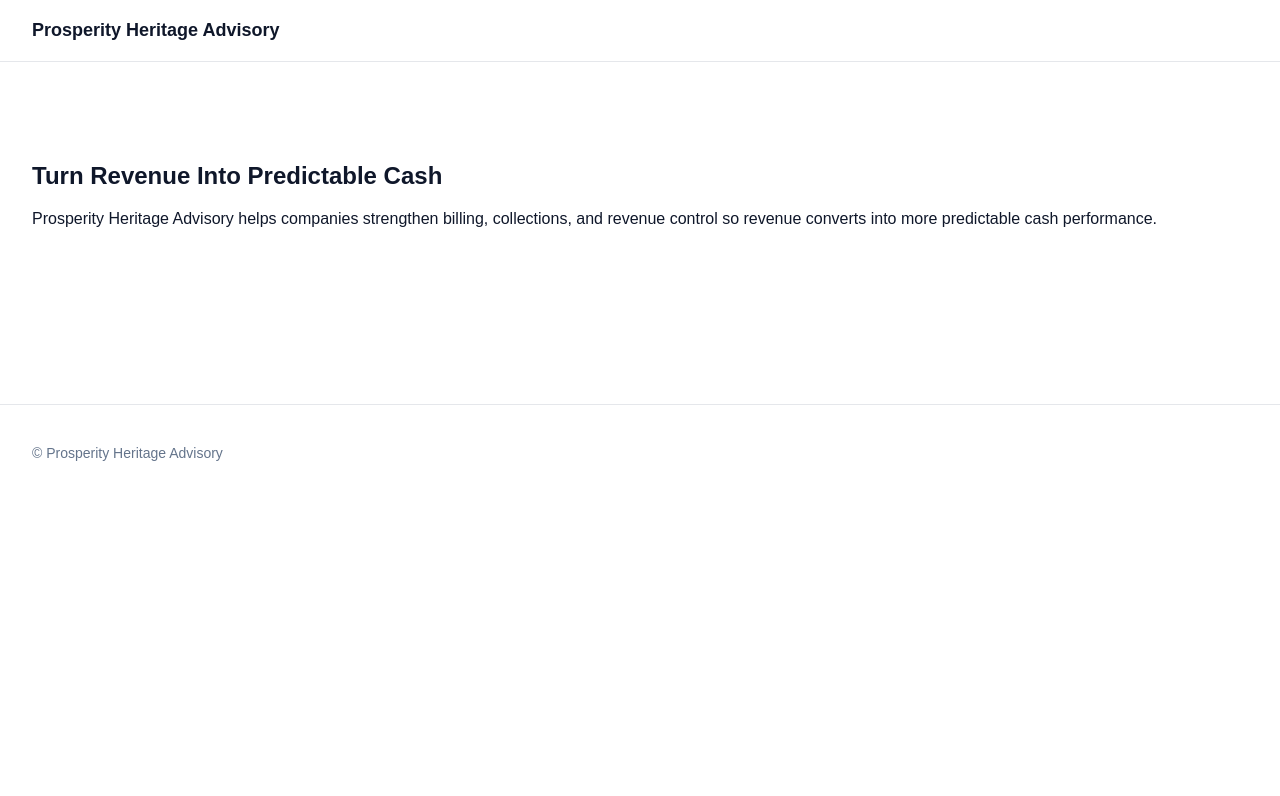
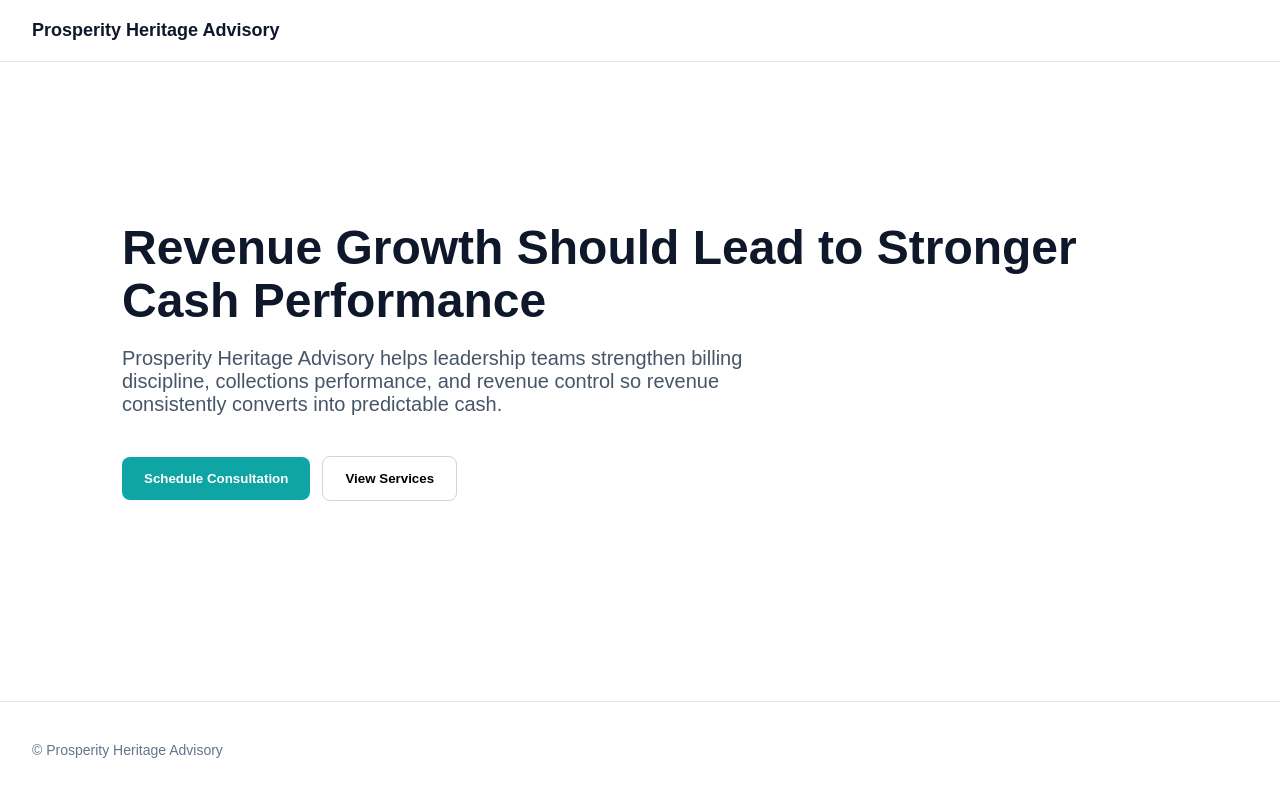
Before and after one commit to pjechete/prosperity-heritage-Advisory-Services, a Next.js app: page / in a window 1280 px wide. Shown: the top 796 px of the page. Built offline with nearby package versions, Linux system fonts and the light colour scheme.

Commit message:
Update page.tsx

```diff
--- a/src/app/page.tsx
+++ b/src/app/page.tsx
@@ -6,14 +6,56 @@ export default function HomePage() {
     <main>
       <Navbar />
 
-      <section style={{ padding: '80px 32px' }}>
-        <h1>Turn Revenue Into Predictable Cash</h1>
+      <section style={{
+        padding:"120px 32px",
+        maxWidth:"1100px",
+        margin:"0 auto"
+      }}>
 
-        <p>
-          Prosperity Heritage Advisory helps companies strengthen billing,
-          collections, and revenue control so revenue converts into more
-          predictable cash performance.
+        <h1 style={{
+          fontSize:"48px",
+          lineHeight:"1.1",
+          marginBottom:"20px"
+        }}>
+          Revenue Growth Should Lead to Stronger Cash Performance
+        </h1>
+
+        <p style={{
+          fontSize:"20px",
+          maxWidth:"700px",
+          color:"#475569"
+        }}>
+          Prosperity Heritage Advisory helps leadership teams strengthen
+          billing discipline, collections performance, and revenue control
+          so revenue consistently converts into predictable cash.
         </p>
+
+        <div style={{marginTop:"40px"}}>
+          <button style={{
+            background:"#0ea5a4",
+            color:"white",
+            padding:"14px 22px",
+            border:"none",
+            borderRadius:"8px",
+            fontWeight:"600",
+            marginRight:"12px",
+            cursor:"pointer"
+          }}>
+            Schedule Consultation
+          </button>
+
+          <button style={{
+            padding:"14px 22px",
+            border:"1px solid #cbd5e1",
+            borderRadius:"8px",
+            fontWeight:"600",
+            background:"white",
+            cursor:"pointer"
+          }}>
+            View Services
+          </button>
+        </div>
+
       </section>
 
       <Footer />
```
